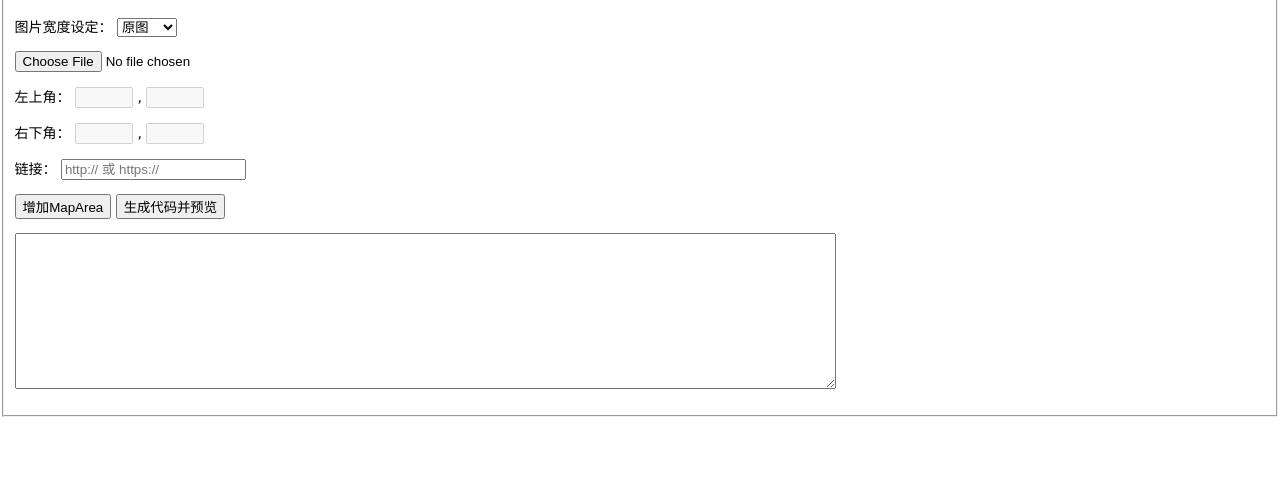
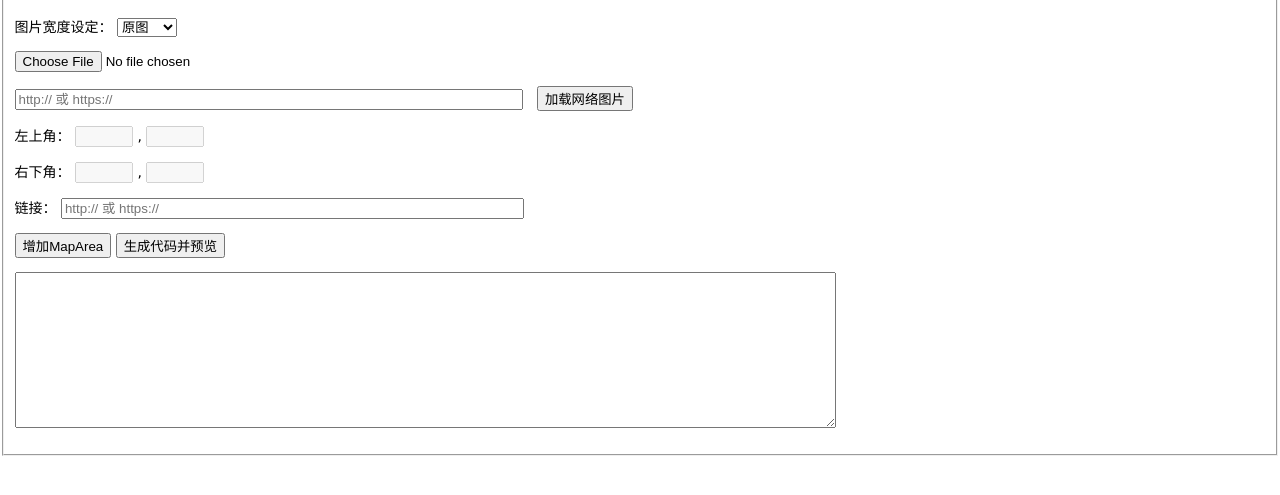
Before and after one commit to cikai/coupon-tools, a website: page views/index.html in a window 1280 px wide. Shown: the part 43-538 px from the top of the page. Drawn offline with Linux system fonts and the light colour scheme.

Commit message:
load image from url

```diff
--- a/public/javascripts/main.js
+++ b/public/javascripts/main.js
@@ -205,3 +205,9 @@ function changeSize(select) {
   var width = $(select).val();
   $("#img").css("width", width);
 }
+
+function loadImgUrl() {
+  var url = $("#img-url").val();
+  $("#img").attr("src", url);
+  $("#rect").removeClass("hidden");
+}
--- a/public/stylesheets/style.css
+++ b/public/stylesheets/style.css
@@ -103,3 +103,12 @@ a {
     width: 500px;
     margin-right: 10px;
 }
+
+.img-upload input {
+    width: 500px;
+    margin-right: 10px;
+}
+
+.get-map input {
+    width: 455px;
+}
--- a/views/index.html
+++ b/views/index.html
@@ -47,6 +47,10 @@
       <p>
         <input type="file" id="img-upload" onchange="loadImg(this)">
       </p>
+      <p>
+        <input type="text" id="img-url" placeholder="http:// 或 https://">
+        <button onclick="loadImgUrl()">加载网络图片</button>
+      </p>
     </div>
 
     <!-- 坐标值 -->
@@ -72,8 +76,8 @@
         <input type="text" id="link" placeholder="http:// 或 https://">
       </p>
       <p>
-        <input type="button" value="增加MapArea" onclick="addMapArea()">
-        <input type="button" value="生成代码并预览" onclick="generate()">
+        <button onclick="addMapArea()">增加MapArea</button>
+        <button onclick="generate()">生成代码并预览</button>
       </p>
     </div>
 
```
